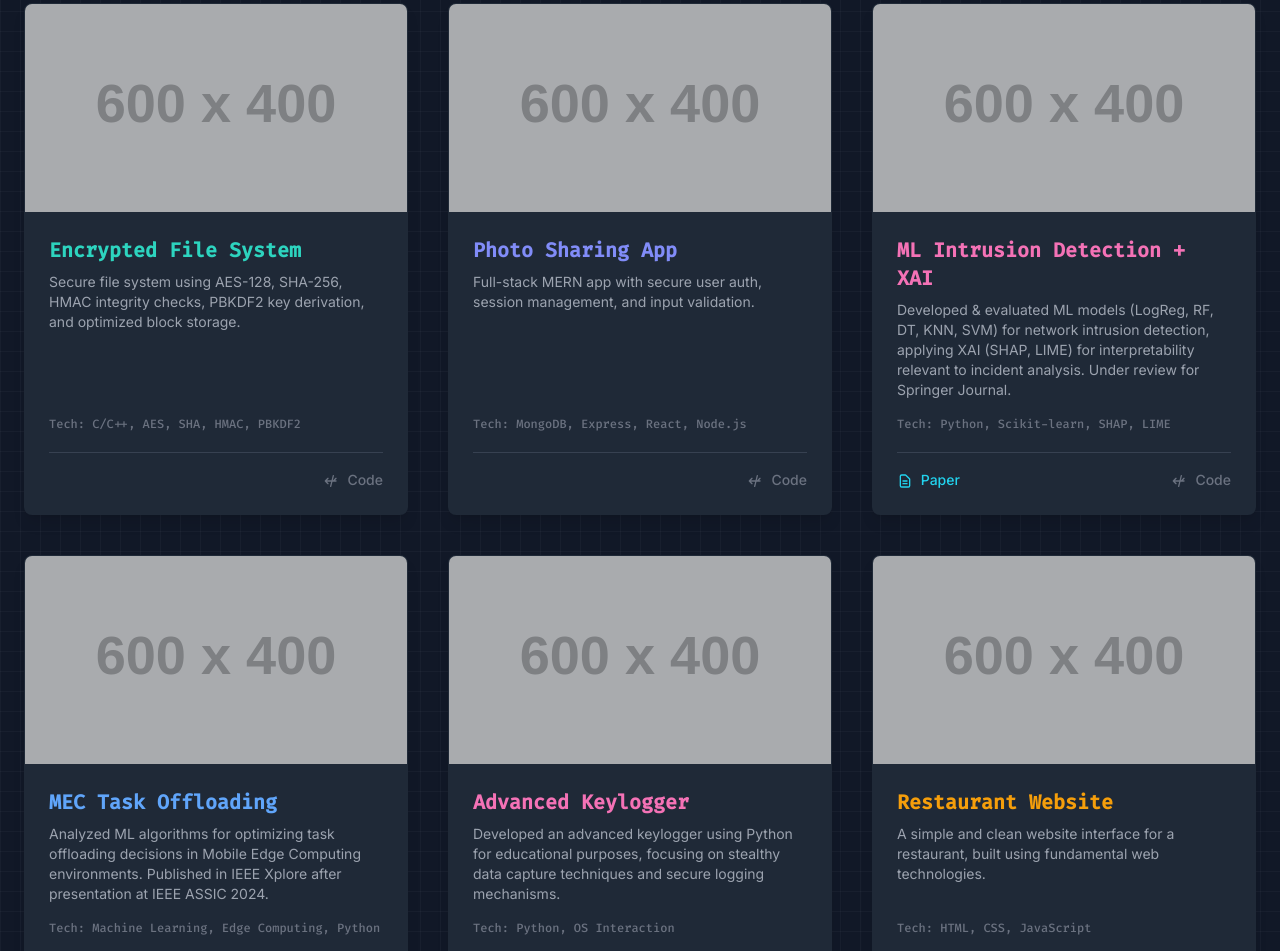
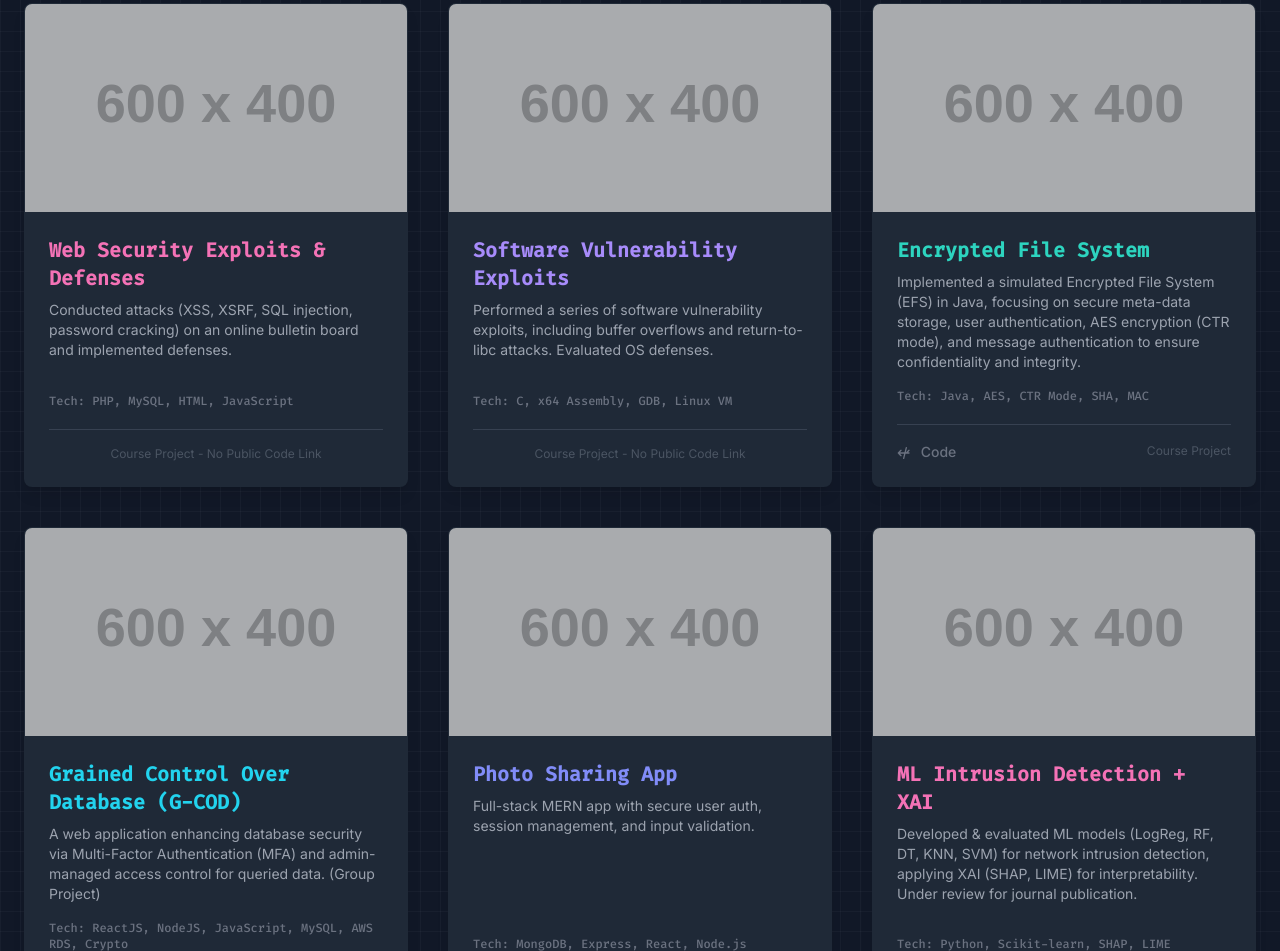
Before and after one commit to Hemantha-krishna/Hemantha-krishna.github.io, a plain HTML site: page index.html in a window 1280 px wide. Shown: the part 1849-2800 px from the top of the page. Drawn offline with nearby package versions, Linux system fonts and the light colour scheme; placeholder pictures from the web are drawn by us.

Commit message:
Update index.html

```diff
--- a/index.html
+++ b/index.html
@@ -3,7 +3,7 @@
 <head>
     <meta charset="UTF-8">
     <meta name="viewport" content="width=device-width, initial-scale=1.0">
-    <title>Hemantha Krishna Challa - Personal Portfolio</title>
+    <title>Hemantha Krishna Challa // Portfolio</title>
     <script src="https://cdn.tailwindcss.com"></script>
     <link rel="preconnect" href="https://fonts.googleapis.com">
     <link rel="preconnect" href="https://fonts.gstatic.com" crossorigin>
@@ -99,6 +99,7 @@
         .stagger-5 { animation-delay: 0.5s; } .stagger-6 { animation-delay: 0.6s; }
         .stagger-7 { animation-delay: 0.7s; } .stagger-8 { animation-delay: 0.8s; }
         .stagger-9 { animation-delay: 0.9s; } .stagger-10 { animation-delay: 1.0s; }
+        .stagger-11 { animation-delay: 1.1s; } .stagger-12 { animation-delay: 1.2s; }
     </style>
 </head>
 <body class="antialiased">
@@ -177,22 +178,66 @@
             <div class="grid grid-cols-1 md:grid-cols-2 lg:grid-cols-3 gap-10">
 
                 <div class="bg-gray-800 rounded-lg shadow-lg overflow-hidden tech-card-hover flex flex-col fade-in-element stagger-1">
-                    <img src="https://placehold.co/600x400/0F172A/14B8A6?text=SecureFS" alt="Encrypted File System" class="w-full h-52 object-cover opacity-80 group-hover:opacity-100 transition-opacity duration-300"
+                    <img src="https://placehold.co/600x400/0F172A/EC4899?text=Web+Security" alt="Web Security Exploits & Defenses" class="w-full h-52 object-cover opacity-80 group-hover:opacity-100 transition-opacity duration-300"
                          onerror="this.onerror=null; this.src='https://placehold.co/600x400/0F172A/cccccc?text=Project+Image';">
                     <div class="p-6 flex flex-col flex-grow">
-                        <h3 class="text-xl font-semibold mb-2 text-teal-400 font-code">Encrypted File System</h3>
-                        <p class="text-gray-400 mb-4 text-sm flex-grow">Secure file system using AES-128, SHA-256, HMAC integrity checks, PBKDF2 key derivation, and optimized block storage.</p>
-                        <p class="text-xs text-gray-500 mb-5 font-code">Tech: C/C++, AES, SHA, HMAC, PBKDF2</p>
-                        <div class="flex justify-end items-center mt-auto pt-4 border-t border-gray-700">
-                             <a href="https://github.com/Hemantha-krishna/EncryptedFileSystem" target="_blank" rel="noopener noreferrer" class="project-link text-gray-500 hover:text-gray-400">
-                                <svg xmlns="http://www.w3.org/2000/svg" class="h-4 w-4 mr-1 inline" fill="none" viewBox="0 0 24 24" stroke="currentColor" stroke-width="2"><path stroke-linecap="round" stroke-linejoin="round" d="M10 20l4-16m4 4l-4 4M6 16l-4-4m0 0l4-4m-4 4h16" /></svg>
-                                Code
-                            </a>
+                        <h3 class="text-xl font-semibold mb-2 text-pink-400 font-code">Web Security Exploits & Defenses</h3>
+                        <p class="text-gray-400 mb-4 text-sm flex-grow">Conducted attacks (XSS, XSRF, SQL injection, password cracking) on an online bulletin board and implemented defenses.</p>
+                        <p class="text-xs text-gray-500 mb-5 font-code">Tech: PHP, MySQL, HTML, JavaScript</p>
+                        <div class="mt-auto pt-4 border-t border-gray-700">
+                            <p class="text-xs text-gray-600 text-center">Course Project - No Public Code Link</p>
                         </div>
                     </div>
                 </div>
 
                 <div class="bg-gray-800 rounded-lg shadow-lg overflow-hidden tech-card-hover flex flex-col fade-in-element stagger-2">
+                    <img src="https://placehold.co/600x400/0F172A/8B5CF6?text=Software+Vulns" alt="Software Vulnerability Exploits" class="w-full h-52 object-cover opacity-80 group-hover:opacity-100 transition-opacity duration-300"
+                         onerror="this.onerror=null; this.src='https://placehold.co/600x400/0F172A/cccccc?text=Project+Image';">
+                    <div class="p-6 flex flex-col flex-grow">
+                        <h3 class="text-xl font-semibold mb-2 text-violet-400 font-code">Software Vulnerability Exploits</h3>
+                        <p class="text-gray-400 mb-4 text-sm flex-grow">Performed a series of software vulnerability exploits, including buffer overflows and return-to-libc attacks. Evaluated OS defenses.</p>
+                        <p class="text-xs text-gray-500 mb-5 font-code">Tech: C, x64 Assembly, GDB, Linux VM</p>
+                        <div class="mt-auto pt-4 border-t border-gray-700">
+                            <p class="text-xs text-gray-600 text-center">Course Project - No Public Code Link</p>
+                        </div>
+                    </div>
+                </div>
+
+                <div class="bg-gray-800 rounded-lg shadow-lg overflow-hidden tech-card-hover flex flex-col fade-in-element stagger-3">
+                    <img src="https://placehold.co/600x400/0F172A/14B8A6?text=SecureFS" alt="Encrypted File System" class="w-full h-52 object-cover opacity-80 group-hover:opacity-100 transition-opacity duration-300"
+                         onerror="this.onerror=null; this.src='https://placehold.co/600x400/0F172A/cccccc?text=Project+Image';">
+                    <div class="p-6 flex flex-col flex-grow">
+                        <h3 class="text-xl font-semibold mb-2 text-teal-400 font-code">Encrypted File System</h3>
+                        <p class="text-gray-400 mb-4 text-sm flex-grow">Implemented a simulated Encrypted File System (EFS) in Java, focusing on secure meta-data storage, user authentication, AES encryption (CTR mode), and message authentication to ensure confidentiality and integrity.</p>
+                        <p class="text-xs text-gray-500 mb-5 font-code">Tech: Java, AES, CTR Mode, SHA, MAC</p>
+                        <div class="flex justify-between items-center mt-auto pt-4 border-t border-gray-700">
+                             <a href="https://github.com/Hemantha-krishna/EncryptedFileSystem" target="_blank" rel="noopener noreferrer" class="project-link text-gray-500 hover:text-gray-400">
+                                <svg xmlns="http://www.w3.org/2000/svg" class="h-4 w-4 mr-1 inline" fill="none" viewBox="0 0 24 24" stroke="currentColor" stroke-width="2"><path stroke-linecap="round" stroke-linejoin="round" d="M10 20l4-16m4 4l-4 4M6 16l-4-4m0 0l4-4m-4 4h16" /></svg>
+                                Code
+                            </a>
+                             <p class="text-xs text-gray-600">Course Project</p>
+                        </div>
+                    </div>
+                </div>
+
+                <div class="bg-gray-800 rounded-lg shadow-lg overflow-hidden tech-card-hover flex flex-col fade-in-element stagger-4">
+                    <img src="https://placehold.co/600x400/0F172A/22D3EE?text=G-COD" alt="Grained Control Over Database" class="w-full h-52 object-cover opacity-80 group-hover:opacity-100 transition-opacity duration-300"
+                         onerror="this.onerror=null; this.src='https://placehold.co/600x400/0F172A/cccccc?text=Project+Image';">
+                    <div class="p-6 flex flex-col flex-grow">
+                        <h3 class="text-xl font-semibold mb-2 text-cyan-400 font-code">Grained Control Over Database (G-COD)</h3>
+                        <p class="text-gray-400 mb-4 text-sm flex-grow">A web application enhancing database security via Multi-Factor Authentication (MFA) and admin-managed access control for queried data. (Group Project)</p>
+                        <p class="text-xs text-gray-500 mb-5 font-code">Tech: ReactJS, NodeJS, JavaScript, MySQL, AWS RDS, Crypto</p>
+                        <div class="flex justify-between items-center mt-auto pt-4 border-t border-gray-700">
+                             <a href="https://github.com/alisid03/DataAppAndSecProj" target="_blank" rel="noopener noreferrer" class="project-link text-gray-500 hover:text-gray-400">
+                                <svg xmlns="http://www.w3.org/2000/svg" class="h-4 w-4 mr-1 inline" fill="none" viewBox="0 0 24 24" stroke="currentColor" stroke-width="2"><path stroke-linecap="round" stroke-linejoin="round" d="M10 20l4-16m4 4l-4 4M6 16l-4-4m0 0l4-4m-4 4h16" /></svg>
+                                Code
+                            </a>
+                            <p class="text-xs text-gray-600">Course Project</p>
+                        </div>
+                    </div>
+                </div>
+
+                <div class="bg-gray-800 rounded-lg shadow-lg overflow-hidden tech-card-hover flex flex-col fade-in-element stagger-5">
                      <img src="https://placehold.co/600x400/0F172A/6366F1?text=PhotoShare" alt="Photo Sharing App" class="w-full h-52 object-cover opacity-80 group-hover:opacity-100 transition-opacity duration-300"
                          onerror="this.onerror=null; this.src='https://placehold.co/600x400/0F172A/cccccc?text=Project+Image';">
                     <div class="p-6 flex flex-col flex-grow">
@@ -208,19 +253,15 @@
                     </div>
                 </div>
 
-                <div class="bg-gray-800 rounded-lg shadow-lg overflow-hidden tech-card-hover flex flex-col fade-in-element stagger-3">
+                <div class="bg-gray-800 rounded-lg shadow-lg overflow-hidden tech-card-hover flex flex-col fade-in-element stagger-6">
                       <img src="https://placehold.co/600x400/0F172A/EC4899?text=ML+IDS+XAI" alt="ML Intrusion Detection" class="w-full h-52 object-cover opacity-80 group-hover:opacity-100 transition-opacity duration-300"
                          onerror="this.onerror=null; this.src='https://placehold.co/600x400/0F172A/cccccc?text=Project+Image';">
                     <div class="p-6 flex flex-col flex-grow">
                          <h3 class="text-xl font-semibold mb-2 text-pink-400 font-code">ML Intrusion Detection + XAI</h3>
-                        <p class="text-gray-400 mb-4 text-sm flex-grow">Developed & evaluated ML models (LogReg, RF, DT, KNN, SVM) for network intrusion detection, applying XAI (SHAP, LIME) for interpretability relevant to incident analysis. Under review for Springer Journal.</p>
+                         <p class="text-gray-400 mb-4 text-sm flex-grow">Developed & evaluated ML models (LogReg, RF, DT, KNN, SVM) for network intrusion detection, applying XAI (SHAP, LIME) for interpretability. Under review for journal publication.</p>
                         <p class="text-xs text-gray-500 mb-5 font-code">Tech: Python, Scikit-learn, SHAP, LIME</p>
-                         <div class="flex justify-between items-center mt-auto pt-4 border-t border-gray-700">
-                             <a href="#" target="_blank" rel="noopener noreferrer" class="project-link text-cyan-400 hover:text-cyan-300">
-                                <svg xmlns="http://www.w3.org/2000/svg" class="h-4 w-4 mr-1 inline" fill="none" viewBox="0 0 24 24" stroke="currentColor" stroke-width="2"><path stroke-linecap="round" stroke-linejoin="round" d="M9 12h6m-6 4h6m2 5H7a2 2 0 01-2-2V5a2 2 0 012-2h5.586a1 1 0 01.707.293l5.414 5.414a1 1 0 01.293.707V19a2 2 0 01-2 2z" /></svg>
-                                Paper
-                            </a>
-                             <a href="#" target="_blank" rel="noopener noreferrer" class="project-link text-gray-500 hover:text-gray-400">
+                         <div class="flex justify-end items-center mt-auto pt-4 border-t border-gray-700">
+                             <a href="https://github.com/Hemantha-krishna/ML-IDS-with-XAI" target="_blank" rel="noopener noreferrer" class="project-link text-gray-500 hover:text-gray-400">
                                 <svg xmlns="http://www.w3.org/2000/svg" class="h-4 w-4 mr-1 inline" fill="none" viewBox="0 0 24 24" stroke="currentColor" stroke-width="2"><path stroke-linecap="round" stroke-linejoin="round" d="M10 20l4-16m4 4l-4 4M6 16l-4-4m0 0l4-4m-4 4h16" /></svg>
                                 Code
                             </a>
@@ -228,7 +269,7 @@
                     </div>
                 </div>
 
-                <div class="bg-gray-800 rounded-lg shadow-lg overflow-hidden tech-card-hover flex flex-col fade-in-element stagger-4">
+                <div class="bg-gray-800 rounded-lg shadow-lg overflow-hidden tech-card-hover flex flex-col fade-in-element stagger-7">
                       <img src="https://placehold.co/600x400/0F172A/3B82F6?text=MEC+Task+Offloading" alt="MEC Task Offloading" class="w-full h-52 object-cover opacity-80 group-hover:opacity-100 transition-opacity duration-300"
                          onerror="this.onerror=null; this.src='https://placehold.co/600x400/0F172A/cccccc?text=Project+Image';">
                     <div class="p-6 flex flex-col flex-grow">
@@ -248,7 +289,7 @@
                     </div>
                 </div>
 
-                 <div class="bg-gray-800 rounded-lg shadow-lg overflow-hidden tech-card-hover flex flex-col fade-in-element stagger-5">
+                <div class="bg-gray-800 rounded-lg shadow-lg overflow-hidden tech-card-hover flex flex-col fade-in-element stagger-8">
                       <img src="https://placehold.co/600x400/0F172A/F472B6?text=Keylogger" alt="Advanced Keylogger" class="w-full h-52 object-cover opacity-80 group-hover:opacity-100 transition-opacity duration-300"
                          onerror="this.onerror=null; this.src='https://placehold.co/600x400/0F172A/cccccc?text=Project+Image';">
                     <div class="p-6 flex flex-col flex-grow">
@@ -264,7 +305,7 @@
                     </div>
                 </div>
 
-                 <div class="bg-gray-800 rounded-lg shadow-lg overflow-hidden tech-card-hover flex flex-col fade-in-element stagger-6">
+                <div class="bg-gray-800 rounded-lg shadow-lg overflow-hidden tech-card-hover flex flex-col fade-in-element stagger-9">
                       <img src="https://placehold.co/600x400/0F172A/F59E0B?text=Restaurant+Site" alt="Restaurant Website" class="w-full h-52 object-cover opacity-80 group-hover:opacity-100 transition-opacity duration-300"
                          onerror="this.onerror=null; this.src='https://placehold.co/600x400/0F172A/cccccc?text=Project+Image';">
                     <div class="p-6 flex flex-col flex-grow">
@@ -284,7 +325,7 @@
                     </div>
                 </div>
 
-                <div class="bg-gray-800 rounded-lg shadow-lg overflow-hidden tech-card-hover flex flex-col fade-in-element stagger-7">
+                <div class="bg-gray-800 rounded-lg shadow-lg overflow-hidden tech-card-hover flex flex-col fade-in-element stagger-10">
                       <img src="https://placehold.co/600x400/0F172A/A78BFA?text=Scripts" alt="Scripts Collection" class="w-full h-52 object-cover opacity-80 group-hover:opacity-100 transition-opacity duration-300"
                          onerror="this.onerror=null; this.src='https://placehold.co/600x400/0F172A/cccccc?text=Project+Image';">
                     <div class="p-6 flex flex-col flex-grow">
@@ -446,9 +487,8 @@
 
         // --- Typing Effect ---
         const typingElement = document.getElementById('typing-effect');
-         // UPDATED words array
          const words = [
-            "Cybersecurity Enthusiast", // Changed from Specialist
+            "Cybersecurity Enthusiast",
             "Full-Stack Developer",
             "Problem Solver",
             "Network Security Enthusiast",
```
